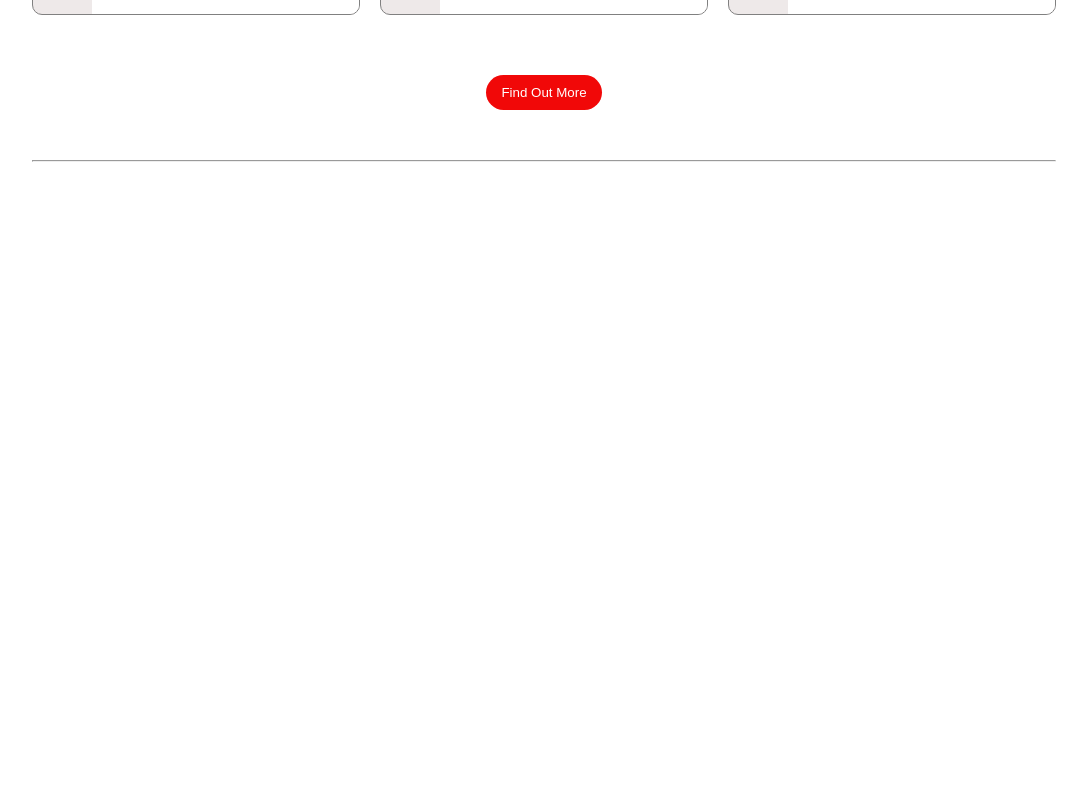
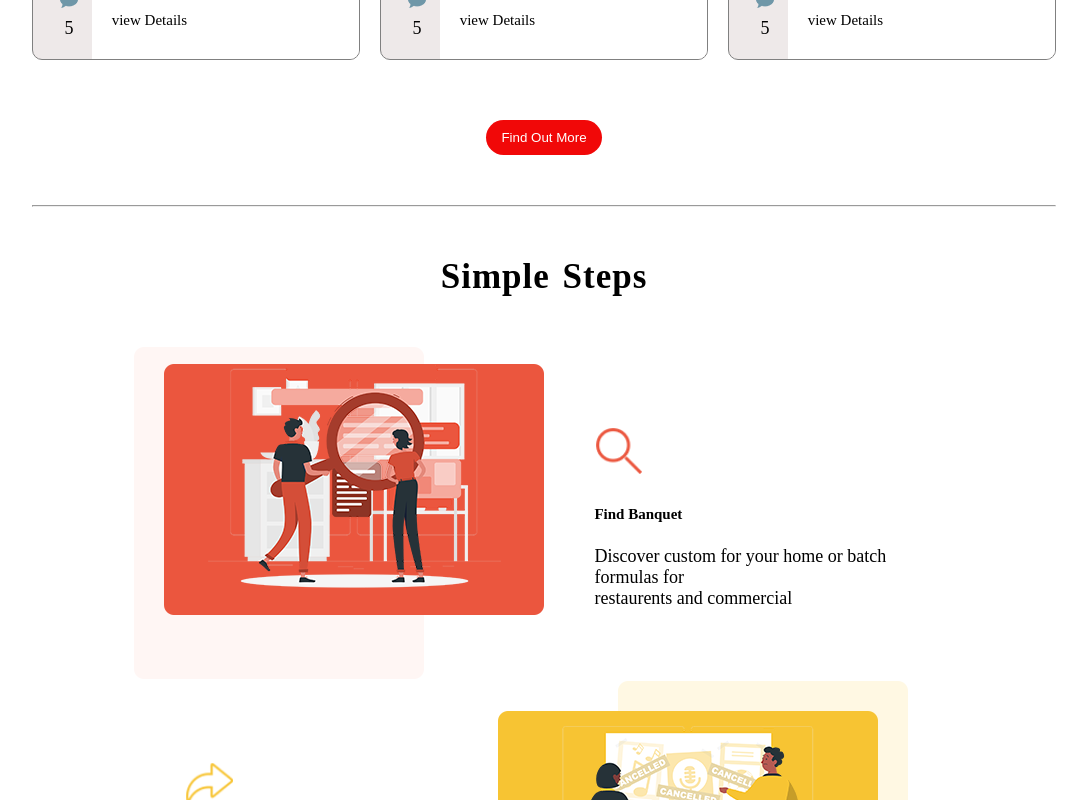
Before and after one commit to Av-Akshay/banquetboookinghomepage, a React (Create React App) app: page / in a window 1280 px wide. Shown: the part 2000-2800 px from the top of the page, without its empty margins (96-1183 px from the left). Before the commit the page ends 2162 px from the top, so only its background shows below. Built offline with nearby package versions, Linux system fonts and the light colour scheme.

Commit message:
feat: Growth and Offers components

```diff
--- a/src/App.js
+++ b/src/App.js
@@ -4,6 +4,9 @@ import Menu from "./components/Menu";
 import CenterSection from "./components/CenterSection";
 import Cities from "./components/Cities";
 import Banquets from "./components/Banquets";
+import FindAndEnjoyBanquet from "./components/FindAndEnjoyBanquet";
+import Grow from "./components/Grow";
+import Offers from "./components/Offers";
 
 function App() {
   return (
@@ -14,6 +17,9 @@ function App() {
       <CenterSection />
       <Cities />
       <Banquets />
+      <FindAndEnjoyBanquet />
+      <Grow />
+      <Offers />
     </>
   );
 }
--- /dev/null
+++ b/src/components/CommonOffer.jsx
@@ -0,0 +1,31 @@
+import React from "react";
+
+const CommonOffer = (props) => {
+  const { icon, name, background } = props;
+  return (
+    <div style={background} className="common_offer_card">
+      <div className="offer_card">
+        <div>
+          <img src={icon} alt="offer-icon" />
+        </div>
+        <div>
+          <h2>{name}</h2>
+          <p>15 Jan,2020</p>
+        </div>
+      </div>
+      <hr />
+      <div className="offer_lorem">
+        <h2>Creative media helps million business grow</h2>
+        <p>
+          Lorem ipsum dolor sit amet consectetur adipisicing elit. Repellat est
+          vel repellendus officia fuga, quo soluta libero omnis, voluptas
+        </p>
+        <button style={background} className="offer_button">
+          Read More
+        </button>
+      </div>
+    </div>
+  );
+};
+
+export default CommonOffer;
--- /dev/null
+++ b/src/components/FindAndEnjoyBanquet.jsx
@@ -0,0 +1,32 @@
+import React from "react";
+import Steps from "./Steps";
+import {
+  FindBaquet,
+  FindSearch,
+  Booking,
+  BookingIcon,
+  Enjoy,
+  EnjoyIcon,
+} from "../images";
+
+const FindAndEnjoyBanquet = () => {
+  const order1 = { order: 1 };
+  const order2 = { order: 2 };
+  return (
+    <div className="Steps">
+      <h1 className="heading">Simple Steps</h1>
+      <div className="simple_steps">
+        <Steps img={FindBaquet} icon={FindSearch} />
+        <Steps
+          img={Booking}
+          icon={BookingIcon}
+          order1={order1}
+          order2={order2}
+        />
+        <Steps img={Enjoy} icon={EnjoyIcon} />
+      </div>
+    </div>
+  );
+};
+
+export default FindAndEnjoyBanquet;
--- /dev/null
+++ b/src/components/FirstOffer.jsx
@@ -0,0 +1,19 @@
+import React from "react";
+
+const FirstOffer = () => {
+  return (
+    <div className="first_offer_comp">
+      <h2>Frank Lamperd</h2>
+      <p> 20 jan, 2020</p>
+
+      <h2>
+        Make a better world <br /> through digital <br /> creative media
+      </h2>
+      <div>
+        <button className="offer_btn">More</button>
+      </div>
+    </div>
+  );
+};
+
+export default FirstOffer;
--- /dev/null
+++ b/src/components/Grow.jsx
@@ -0,0 +1,32 @@
+import React from "react";
+import { Growth } from "../images";
+
+const Grow = () => {
+  return (
+    <div className="growth">
+      <div className="banquet_growth">
+        <div className="banquet_fasttest_growth">
+          <div>
+            <h1>World fastest growing BanQuet chain</h1>
+            <p>More Destination, More Ease, More Affordable.</p>
+          </div>
+          <div className="about_growth">
+            <div>
+              <h1>800+</h1>
+              <p>Cities</p>
+            </div>
+            <div>
+              <h1>43000+</h1>
+              <p>Exclusive Banquet</p>
+            </div>
+          </div>
+        </div>
+        <div>
+          <img src={Growth} alt="Growing-img" />
+        </div>
+      </div>
+    </div>
+  );
+};
+
+export default Grow;
--- /dev/null
+++ b/src/components/Offers.jsx
@@ -0,0 +1,32 @@
+import React from "react";
+import FirstOffer from "./FirstOffer";
+import CommonOffer from "./CommonOffer";
+import { OfferImg } from "../images";
+
+const Offers = () => {
+  const bg_color1 = { backgroundColor: "#ffd700" };
+  const bg_color2 = { backgroundColor: "rgb(24, 165, 130)", color: "#fff" };
+
+  return (
+    <div className="offers">
+      <h1>Offers For You</h1>
+      <div className="offers_for_you">
+        <FirstOffer />
+        <CommonOffer
+          icon={OfferImg}
+          name={"Paul Scholes"}
+          // border={boder1}
+          background={bg_color1}
+        />
+        <CommonOffer
+          // border={boder2}
+          icon={OfferImg}
+          name={"Hary Cane"}
+          background={bg_color2}
+        />
+      </div>
+    </div>
+  );
+};
+
+export default Offers;
--- /dev/null
+++ b/src/components/Steps.jsx
@@ -0,0 +1,22 @@
+import React from "react";
+
+const Steps = (props) => {
+  const { img, icon, order1, order2 } = props;
+  return (
+    <div className="find_banquet">
+      <div className="item1" style={order2}>
+        <img src={img} alt="find-Bannquet" />
+      </div>
+      <div className="banquet_steps item2" style={order1}>
+        <img className="banquet_step_img" src={icon} alt="search" />
+        <h2>Find Banquet</h2>
+        <p>
+          Discover custom for your home or batch formulas for <br />
+          restaurents and commercial
+        </p>
+      </div>
+    </div>
+  );
+};
+
+export default Steps;
--- a/src/index.css
+++ b/src/index.css
@@ -2,6 +2,9 @@
   padding: 0;
   margin: 0;
   box-sizing: border-box;
+}
+p {
+  font-size: 1.8rem;
 }
 html {
   font-size: 62.5%;
@@ -224,3 +227,133 @@ select {
   text-align: center;
   margin-bottom: 5rem;
 }
+
+/* ========================find and enjoy banquets component================================== */
+
+.Steps {
+  width: 80%;
+  margin: 5rem auto;
+}
+.Steps h1 {
+  text-align: center;
+  margin-bottom: 5rem;
+}
+.simple_steps {
+  width: 80%;
+  margin: auto;
+}
+.find_banquet {
+  display: grid;
+  align-items: center;
+  grid-template-columns: 0.8fr 1fr;
+}
+.banquet_steps {
+  display: grid;
+  grid-template-rows: repeat(3, 1fr);
+  margin-left: 5rem;
+  align-items: center;
+  justify-content: center;
+}
+.banquet_steps img {
+  width: 5rem;
+  position: relative;
+}
+/* .banquet_step_img::after {
+  content: "";
+  position: absolute;
+  top: 100%;
+  left: 0;
+  width: 100%;
+  height: 2rem;
+  background-color: rgb(241, 8, 8);
+} */
+/* ==========================================grow component css================================================== */
+.growth {
+  width: 100%;
+  background: url(./assest/Map.png);
+  background-size: cover;
+  background-position: center;
+  margin-bottom: 5rem;
+}
+
+.banquet_growth {
+  width: 90%;
+  margin: auto;
+  display: flex;
+  align-items: center;
+  justify-content: space-between;
+}
+.banquet_fasttest_growth {
+  display: flex;
+  flex-direction: column;
+  gap: 3rem;
+}
+.about_growth {
+  display: flex;
+  gap: 5rem;
+}
+.about_growth h1 {
+  color: rgb(241, 8, 8);
+}
+/* ===========================offer component css============================== */
+
+.offers {
+  width: 80%;
+  margin: 8rem auto;
+}
+.offers h1 {
+  position: relative;
+}
+.offers h1::after {
+  position: absolute;
+  content: "";
+  width: 20%;
+  top: 50%;
+  height: 0.2rem;
+  left: 20%;
+  background-color: rgb(24, 165, 130);
+}
+.offers_for_you {
+  width: 90%;
+  margin: 5rem auto;
+  display: grid;
+  gap: 2.5rem;
+  grid-template-columns: repeat(3, 1fr);
+}
+.first_offer_comp {
+  background-color: rgb(241, 8, 8);
+  display: flex;
+  gap: 2rem;
+  flex-direction: column;
+  border-radius: 2rem;
+  padding: 5rem;
+  color: #fff;
+}
+.offer_btn {
+  color: white;
+  padding: 1.5rem 0.8rem;
+  border-radius: 50%;
+  border: 0.1rem solid #fff;
+  background-color: rgb(241, 8, 8);
+}
+.offer_card {
+  display: flex;
+  align-items: center;
+  justify-content: space-between;
+  margin: 2rem 0;
+}
+.offer_button {
+  border: none;
+  outline: none;
+  width: 7rem;
+  border-bottom: s;
+}
+.common_offer_card {
+  border-radius: 2rem;
+  padding: 2rem;
+}
+.offer_lorem {
+  display: flex;
+  flex-direction: column;
+  gap: 1.8rem;
+}
```
Also changed, not shown: src/images.js (+16 -0 lines).
